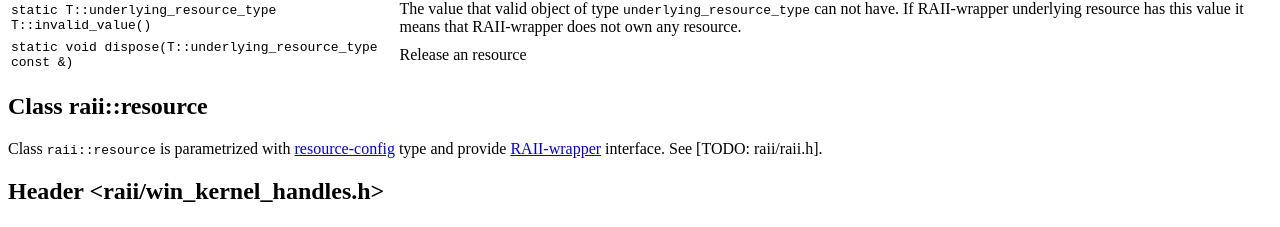
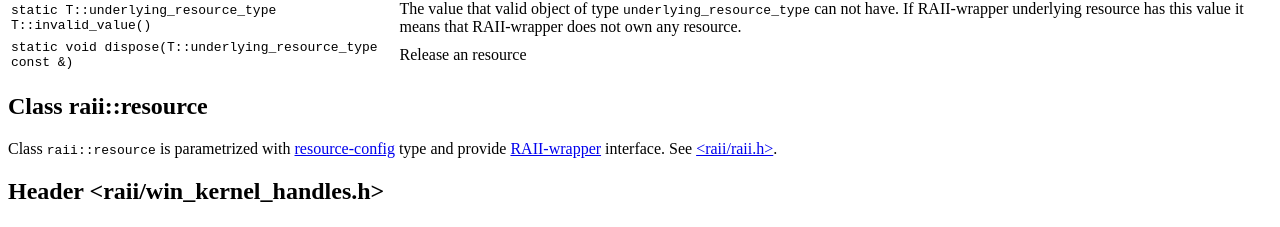
Before and after one commit to sorokin/rcpp, a plain HTML site: page doc/index.html in a window 1280 px wide. Shown: the part 997-1224 px from the top of the page. Drawn offline with Linux system fonts and the light colour scheme.

Commit message:
fix todo

```diff
--- a/doc/index.html
+++ b/doc/index.html
@@ -121,7 +121,7 @@
       <h2 id="raiiresource">Class raii::resource</h2>
       <p>
          Class <code>raii::resource</code> is parametrized with <a href="#resourceconfdef">resource-config</a>
-         type and provide <a href="raiiwrapperdef">RAII-wrapper</a> interface. See [TODO: raii/raii.h].
+         type and provide <a href="#raiiwrapperdef">RAII-wrapper</a> interface. See <a href="../raii/raii.h">&lt;raii/raii.h&gt;</a>.
       </p>
       <h2 id="raiiwinkernel">Header &lt;raii/win_kernel_handles.h&gt;</h2>
       <p>
```
